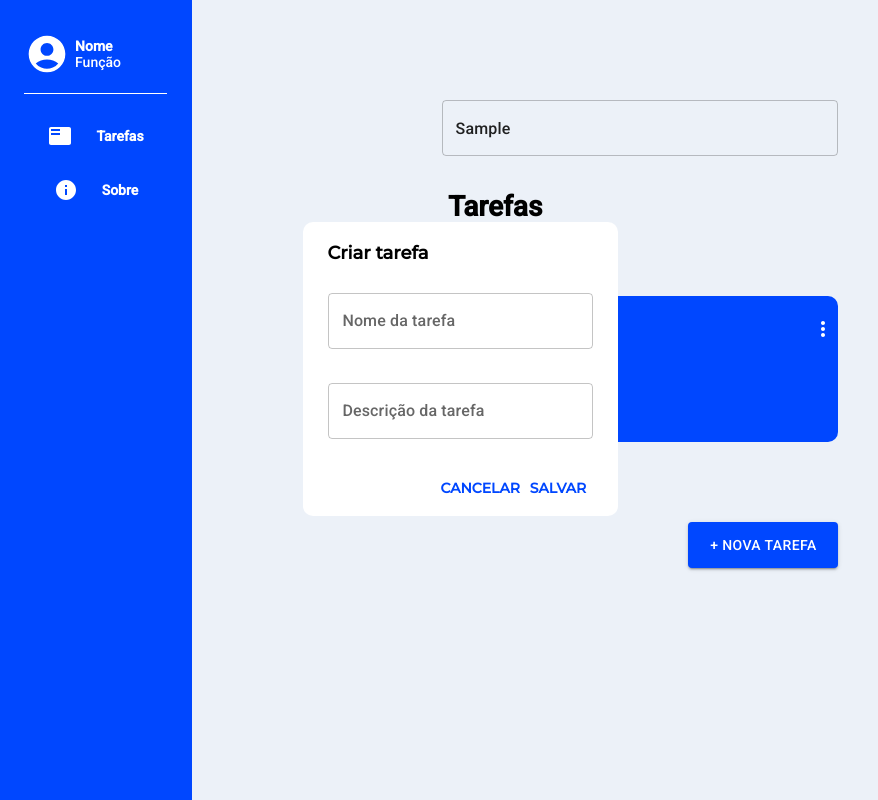
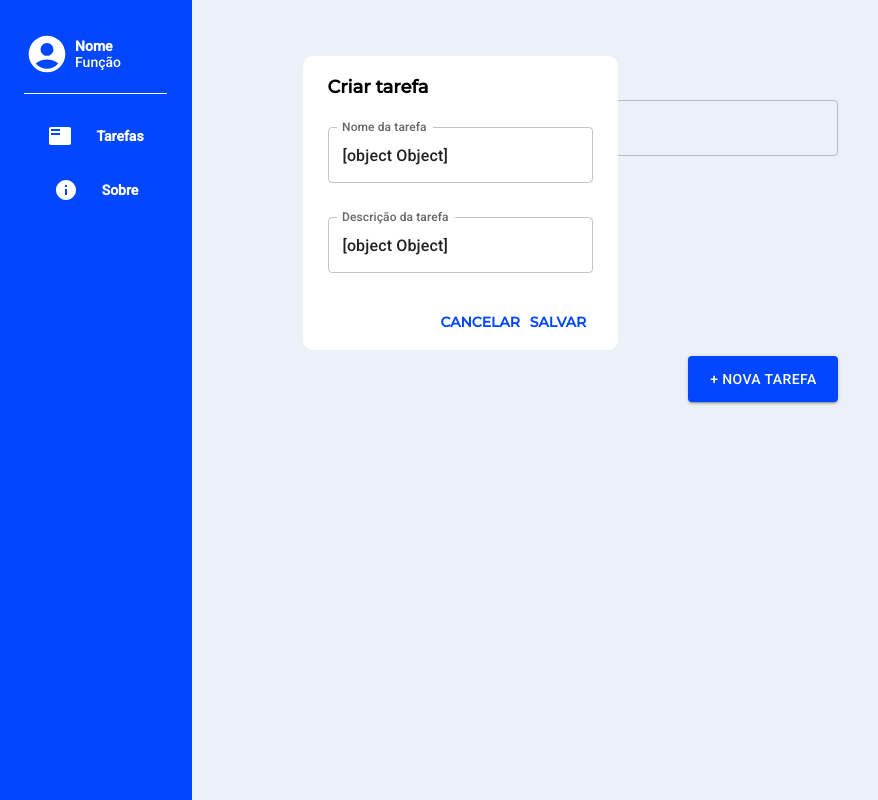
Before and after one commit to MathFerreira01/Lista-de-tarefas-React-Typescript-, a React (Create React App) app: page / in a window 1280 px wide. Both pictures are taken after typing "Sample" into the empty fields and a click on the button "+ NOVA TAREFA". Shown: the whole page, without its empty margins (0-878 px from the left). Built offline with nearby package versions, Linux system fonts and the light colour scheme.

Commit message:
verificando as props entre os components

```diff
--- a/src/App.tsx
+++ b/src/App.tsx
@@ -8,7 +8,7 @@ const App: React.FC = () => {
   return (
     <div>
       <Menu/>
-      <List name={''} description={''}/>
+      <List/>
   <GlobalStyle/>
     </div>
   )
--- a/src/components/InputList/index.tsx
+++ b/src/components/InputList/index.tsx
@@ -4,6 +4,7 @@ import TextField from "@mui/material/TextField";
 import { Container, InputAlt, TitleListToDo } from "./styles";
 
 const InputList: React.FC = () => {
+
   return (
     <Container>
       <InputAlt>
--- /dev/null
+++ b/src/components/List/Description/index.tsx
@@ -0,0 +1,42 @@
+import React, {useState} from "react";
+import CardOverlay from "../../CardOverlay";
+import MoreVertIcon from "@mui/icons-material/MoreVert";
+import Button from "@mui/material/Button";
+
+import { Container, InfoList, ButtonConcluded, EditIcon } from "../styles";
+
+const Description: React.FC = () => {
+  const [isOverlayVisible, setIsOverlayVisible] = useState(false);
+
+  const toggleOverlay = () => {
+    setIsOverlayVisible(!isOverlayVisible);
+  };
+
+  return (
+    <Container>
+      <InfoList>
+        <strong>Name</strong>
+        <span>Description</span>
+      </InfoList>
+
+      <ButtonConcluded>
+        <Button
+          variant="contained"
+          style={{ background: "#FFFFFF", color: "#000000" }}
+        >
+          Concluído
+        </Button>
+      </ButtonConcluded>
+
+      <EditIcon>
+        <MoreVertIcon onClick={toggleOverlay} style={{ color: "#FFFFFF" }} />
+      </EditIcon>
+      <CardOverlay
+        toggleOverlay={toggleOverlay}
+        isOverlayVisible={isOverlayVisible}
+      />
+    </Container>
+  );
+};
+
+export default Description;
--- a/src/components/List/index.tsx
+++ b/src/components/List/index.tsx
@@ -1,42 +1,19 @@
 import React, { useState } from "react";
 
 import Button from "@mui/material/Button";
-import MoreVertIcon from "@mui/icons-material/MoreVert";
 
-import {
-  Container,
-  InfoList,
-  ButtonConcluded,
-  EditIcon,
-  AddTasks,
-} from "./styles";
+
+import {AddTasks} from "./styles";
 
 import InputList from "../InputList";
 import NewTask from "../NewTask";
-import CardOverlay from '../CardOverlay'
 
-export interface InfoList {
-  name: string;
-  description: string;
-}
+import { ITypes } from "../../types";
+import Description from "./Description";
 
-const List: React.FC<InfoList> = ({name, description}) => {
-  const [lists, setLists] = useState<InfoList[]>([
-    {
-      name: "Matheus",
-      description: "Sua tarefa",
-    },
-  ]);
+const List: React.FC = () => {
 
-  function add () {
-    setLists((prevState) => [
-      ...prevState,
-      {
-        name: "",
-        description: "",
-      },
-    ]);
-  };
+  const [lists, setLists] = useState<ITypes[]> ([])
 
   const [isModalVisible, setIsModalVisible] = useState(false);
 
@@ -44,38 +21,14 @@ const List: React.FC<InfoList> = ({name, description}) => {
     setIsModalVisible(!isModalVisible);
   };
 
-  const [isOverlayVisible, setIsOverlayVisible] = useState(false);
-
-  const toggleOverlay = () => {
-    setIsOverlayVisible(!isOverlayVisible);
-  };
-
   return (
     <>
       <InputList />
-      {lists.map((list) => (
-        <Container>
-          <InfoList>
-            <strong>{name}</strong>
-            <span>{description}</span>
-          </InfoList>
-
-          <ButtonConcluded>
-            <Button
-              variant="contained"
-              style={{ background: "#FFFFFF", color: "#000000" }}
-            >
-              Concluído
-            </Button>
-          </ButtonConcluded>
-
-          <EditIcon>
-            <MoreVertIcon
-            onClick={toggleOverlay}
-            style={{ color: "#FFFFFF" }} />
-          </EditIcon>
-          <CardOverlay toggleOverlay={toggleOverlay} isOverlayVisible={isOverlayVisible}/>
-        </Container>
+      {lists.map((list, index) => (
+        <Description
+          key={index}
+          {...list}
+          />
       ))}
 
       <AddTasks>
--- a/src/components/List/styles.ts
+++ b/src/components/List/styles.ts
@@ -48,7 +48,7 @@ export const ButtonConcluded = styled.div`
 
 export const EditIcon = styled.div`
   position: relative;
-  left: 87%;
+  left: 72%;
   top: -40px;
 
   width: 24px;
--- a/src/components/NewTask/index.tsx
+++ b/src/components/NewTask/index.tsx
@@ -1,6 +1,5 @@
 import React, { useState } from "react";
 import TextField from "@mui/material/TextField";
-import List, { InfoList } from '../List'
 
 import {
   Container,
@@ -11,18 +10,16 @@ import {
   SaveTask,
 } from "./styles";
 
-interface baseModal {
-  isModalVisible: boolean;
-  toggleModel(): void;
-}
+import { baseModal } from "../../types";
 
+function NewTask ({ isModalVisible, toggleModel}: baseModal) {
 
-
-const NewTask: React.FC<baseModal> = ({ isModalVisible, toggleModel }) => {
-
-  const [task, setTask] = useState<string>('')
-
-  const [todoList, setTodoList] = useState([])
+  const [inputData, setInputData] = useState<{ name: string; descricao: string; }[]> ([
+    {
+      name: String(""),
+      descricao: String(""),
+    },
+  ])
 
   if (!isModalVisible) {
     return null;
@@ -38,18 +35,26 @@ const NewTask: React.FC<baseModal> = ({ isModalVisible, toggleModel }) => {
         <NameTask>
           <TextField
             label="Nome da tarefa"
+            type="text"
+            id="name"
+            name="name"
             placeholder="Nome"
             style={{ width: "265px" }}
-            value={task}
-            onChange={(event) => setTask(event.target.value)}
+            value={inputData}
+
           />
         </NameTask>
 
         <DescriptionTask>
           <TextField
             label="Descrição da tarefa"
+            name="descricao"
+            id="descricao"
+            type="text"
             placeholder="Descrição da tarefa"
             style={{ width: "265px" }}
+            value={inputData}
+
           />
         </DescriptionTask>
 
--- /dev/null
+++ b/src/types/index.ts
@@ -0,0 +1,9 @@
+export interface ITypes {
+    name: string;
+    description: string;
+  }
+
+export interface baseModal {
+    isModalVisible: boolean;
+    toggleModel(): void;
+  }
```
